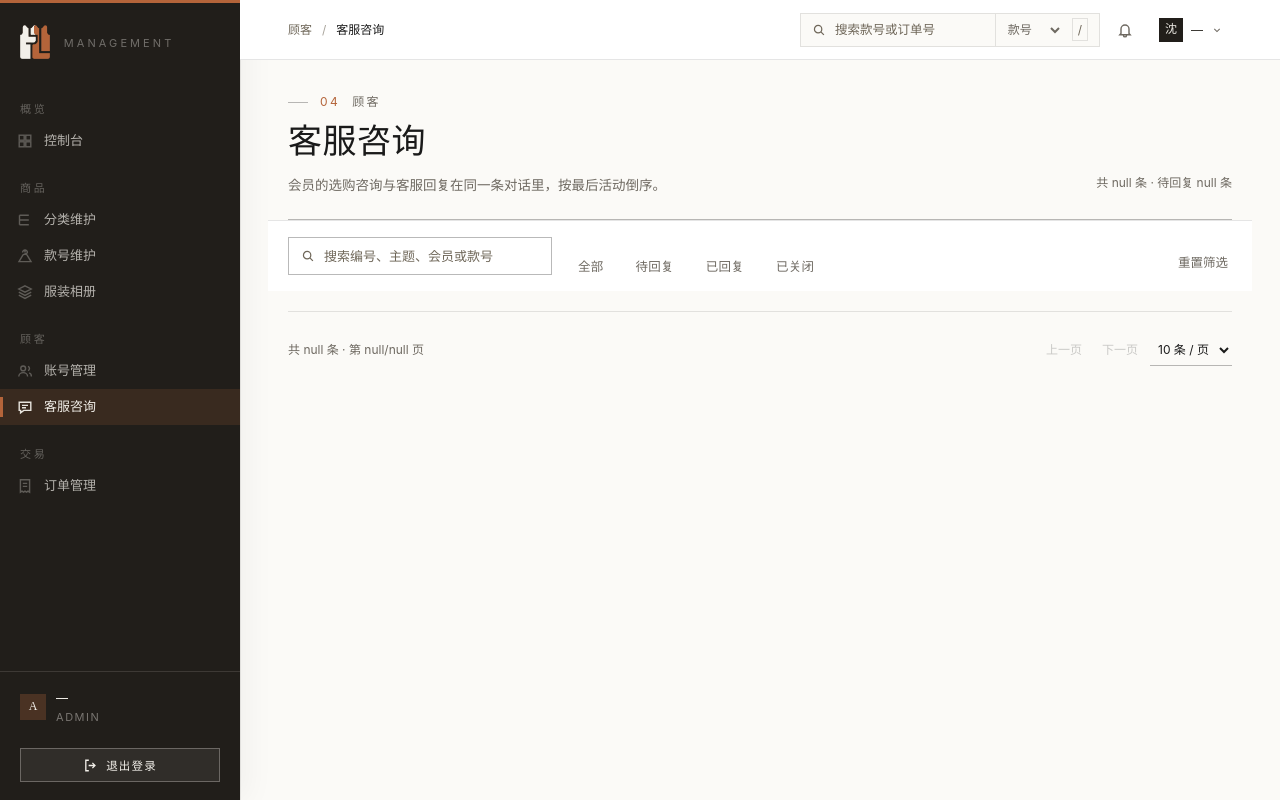
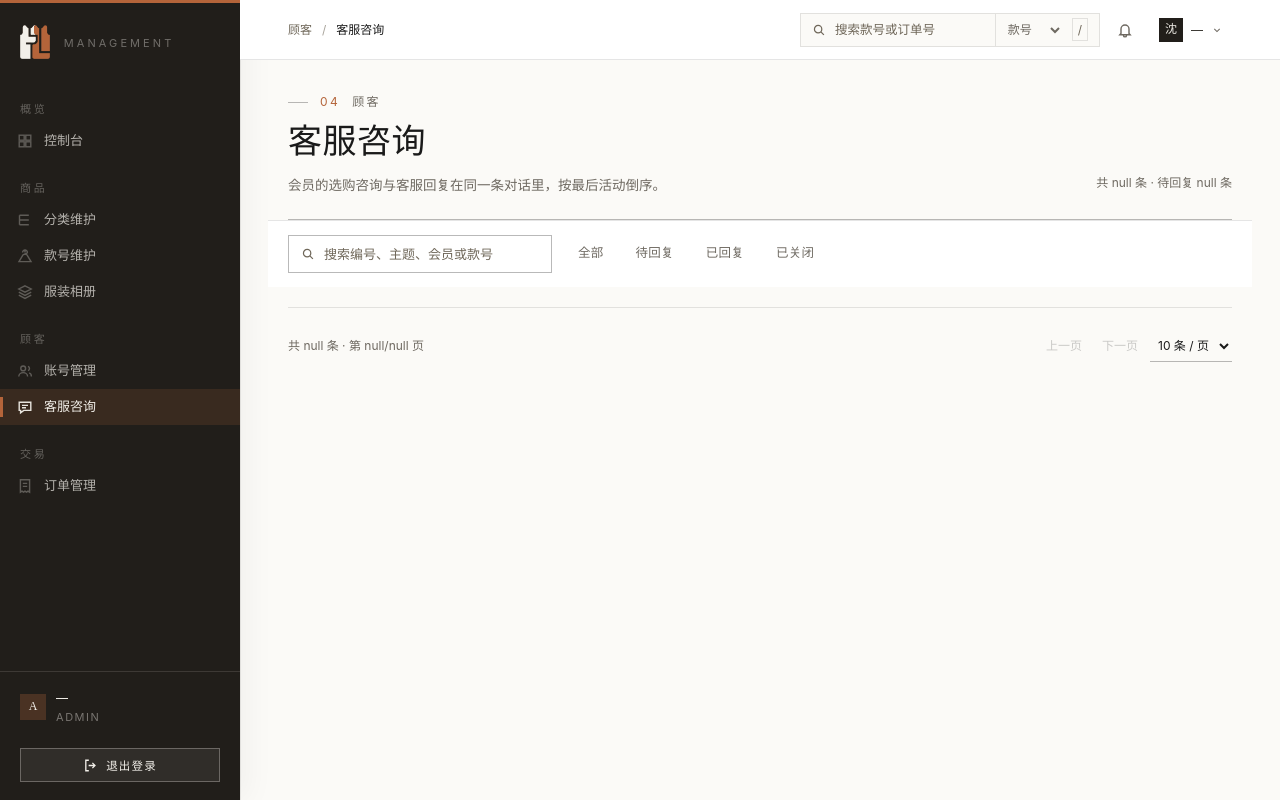
Before and after one commit to W-nnnn/FABRICLAB, a Spring app: template fabriclab/admin/src/main/resources/templates/support.html in a window 1280 px wide. Run offline with Thymeleaf, Linux system fonts and the light colour scheme; the template is opened without the code that fills it, so the values that code supplies are empty; some libraries are stand-ins or nearby versions.

Commit message:
style(admin): 对齐列表工具条并删除客服页重置筛选

```diff
--- a/fabriclab/admin/src/main/resources/static/css/admin.css
+++ b/fabriclab/admin/src/main/resources/static/css/admin.css
@@ -263,17 +263,17 @@ h1,h2,h3{font-weight:500}
 .facts dd{text-align:right;color:var(--body);word-break:break-all}
 
 /* ── 工具条 ───────────────────────────────────────── */
-.toolbar{background:var(--surface);margin:0 -20px;padding:16px 20px 0;
+.toolbar{background:var(--surface);margin:0 -20px;padding:14px 20px;
   border-top:1px solid var(--rule);display:flex;align-items:center;gap:26px;flex-wrap:wrap}
 .search{display:flex;align-items:center;gap:9px;width:264px;height:38px;padding:0 12px;
-  border:1px solid var(--rule-strong);background:var(--white);margin-bottom:16px}
+  border:1px solid var(--rule-strong);background:var(--white)}
 .search:focus-within{border-color:var(--ink);box-shadow:0 0 0 3px rgba(26,26,26,.06)}
 .search svg{flex:none;color:var(--faint);width:14px;height:14px}
 .search input{border:0;outline:0;background:transparent;width:100%;height:100%;align-self:stretch;font-size:13px}
 .search input::placeholder{color:var(--faint)}
-.seg{display:flex;gap:26px;align-self:flex-end}
-.seg button,.seg a{display:inline-flex;align-items:center;height:48px;padding:0;border:0;background:none;font-size:12.5px;color:var(--muted);
-  border-bottom:1px solid transparent;margin-bottom:-1px;letter-spacing:.02em}
+.seg{display:flex;gap:26px}
+.seg button,.seg a{display:inline-flex;align-items:center;height:38px;padding:0;border:0;background:none;font-size:12.5px;color:var(--muted);
+  border-bottom:1px solid transparent;letter-spacing:.02em}
 .seg button:hover,.seg a:hover{color:var(--ink)}
 .seg button.on,.seg a.on{color:var(--ink);border-bottom-color:var(--ink)}
 .seg button em,.seg a em{font-style:normal;font-family:var(--f-num);font-size:12px;color:var(--faint);margin-left:6px}
--- a/fabriclab/admin/src/main/resources/templates/fragments.html
+++ b/fabriclab/admin/src/main/resources/templates/fragments.html
@@ -5,7 +5,7 @@
     <meta name="viewport" content="width=device-width, initial-scale=1.0" />
     <title th:text="${brand} + ' · ' + #{${titleKey}}">FABRICLAB 管理台</title>
     <link rel="icon" type="image/png" href="/images/mark.png" />
-    <link rel="stylesheet" th:href="@{/css/admin.css?v=20261116e}" />
+    <link rel="stylesheet" th:href="@{/css/admin.css?v=20261116f}" />
 </head>
 <body>
 
--- a/fabriclab/admin/src/main/resources/templates/support.html
+++ b/fabriclab/admin/src/main/resources/templates/support.html
@@ -43,9 +43,6 @@
                         <a th:href="@{/admin/service(kw=${kw},status='closed',size=${pageSize})}"
                            th:classappend="${status == 'closed'} ? 'on'">
                             <span th:text="#{admin.svc.status.closed}">已关闭</span><em th:text="${result.closedCount}">1</em></a>
-                    </div>
-                    <div class="toolbar__right">
-                        <a class="txt txt--muted" th:href="@{/admin/service}" th:text="#{admin.action.resetFilter}">重置筛选</a>
                     </div>
                 </div>
 
```
